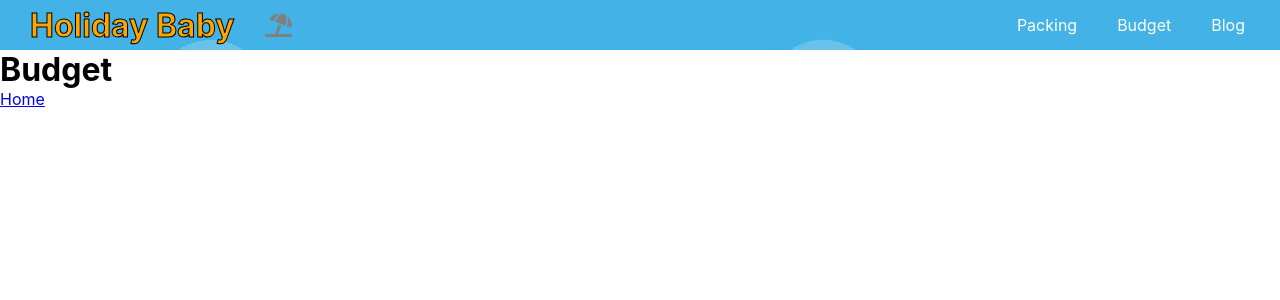
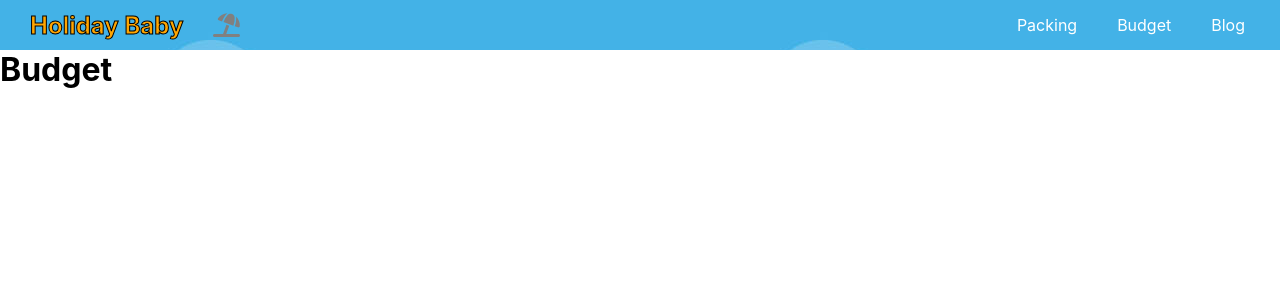
Before and after one commit to AnaScia/TO-DO_HOLIDAY, a React (Vite) app: page /budget in a window 1280 px wide. Shown: the top 300 px of the page. Built offline with nearby package versions, Linux system fonts and the light colour scheme.

Commit message:
change old react router for the new one

```diff
--- a/src/App.jsx
+++ b/src/App.jsx
@@ -1,19 +1,12 @@
 import './App.css';
-import Packing from './view/Packing';
 import Navbar from './component/Navbar';
-import { Routes, Route } from 'react-router-dom';
-import Budget from './view/Budget';
-import Blog from './view/Blog';
+import { Outlet } from 'react-router-dom';
 
 function App() {
   return (
     <>
       <Navbar />
-      <Routes>
-        <Route path="/" element={<Packing />} />
-        <Route path="/budget" element={<Budget />} />
-        <Route path="/blog" element={<Blog />} />
-      </Routes>
+      <Outlet />
     </>
   );
 }
--- a/src/component/Navbar.jsx
+++ b/src/component/Navbar.jsx
@@ -5,7 +5,7 @@ import { Link } from 'react-router-dom';
 
 function Navbar() {
   return (
-    <div className="navbar-container">
+    <nav className="navbar-container">
       <div className="navbar-container-div">
         <h1 className="navbar-container-name">Holiday Baby</h1>
         <FontAwesomeIcon icon={faUmbrellaBeach} size="xl" color="gray" />
@@ -28,7 +28,7 @@ function Navbar() {
           </Link>
         </li>
       </ul>
-    </div>
+    </nav>
   );
 }
 export default Navbar;
--- a/src/main.jsx
+++ b/src/main.jsx
@@ -1,10 +1,35 @@
+import React from 'react';
 import ReactDOM from 'react-dom/client';
 import App from './App.jsx';
 import './index.css';
-import { BrowserRouter } from 'react-router-dom';
+import { createBrowserRouter, RouterProvider } from 'react-router-dom';
+import Packing from './view/Packing.jsx';
+import Budget from './view/Budget.jsx';
+import Blog from './view/Blog.jsx';
+
+const router = createBrowserRouter([
+  {
+    path: '/',
+    element: <App />,
+    children: [
+      {
+        path: '/',
+        element: <Packing />,
+      },
+      {
+        path: '/budget',
+        element: <Budget />,
+      },
+      {
+        path: '/blog',
+        element: <Blog />,
+      },
+    ],
+  },
+]);
 
 ReactDOM.createRoot(document.getElementById('root')).render(
-  <BrowserRouter>
-    <App />
-  </BrowserRouter>
+  <React.StrictMode>
+    <RouterProvider router={router} />
+  </React.StrictMode>
 );
--- a/src/styles/navbar.css
+++ b/src/styles/navbar.css
@@ -18,7 +18,7 @@
 .navbar-container-list {
   display: flex;
   gap: 10px;
-  margin: 0px 20px;
+  margin: 0 20px;
   color: aliceblue;
 }
 .navbar-container-li {
--- a/src/view/Blog.jsx
+++ b/src/view/Blog.jsx
@@ -1,10 +1,7 @@
-import { Link } from 'react-router-dom';
-
 function Blog() {
   return (
     <>
       <h1>Blog</h1>
-      <Link to={'/'}>Home</Link>
     </>
   );
 }
--- a/src/view/Budget.jsx
+++ b/src/view/Budget.jsx
@@ -1,10 +1,7 @@
-import { Link } from 'react-router-dom';
-
 function Budget() {
   return (
     <>
       <h1>Budget</h1>
-      <Link to={'/'}>Home</Link>
     </>
   );
 }
```
